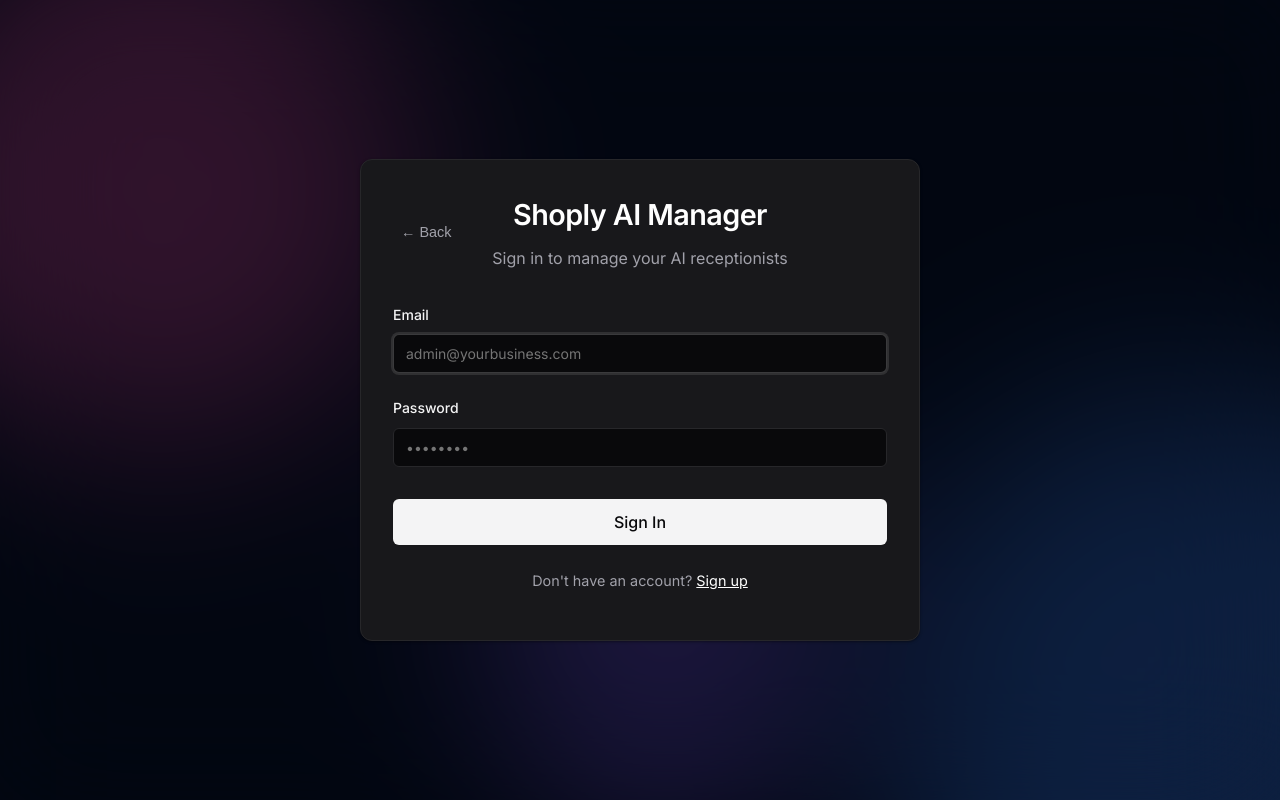
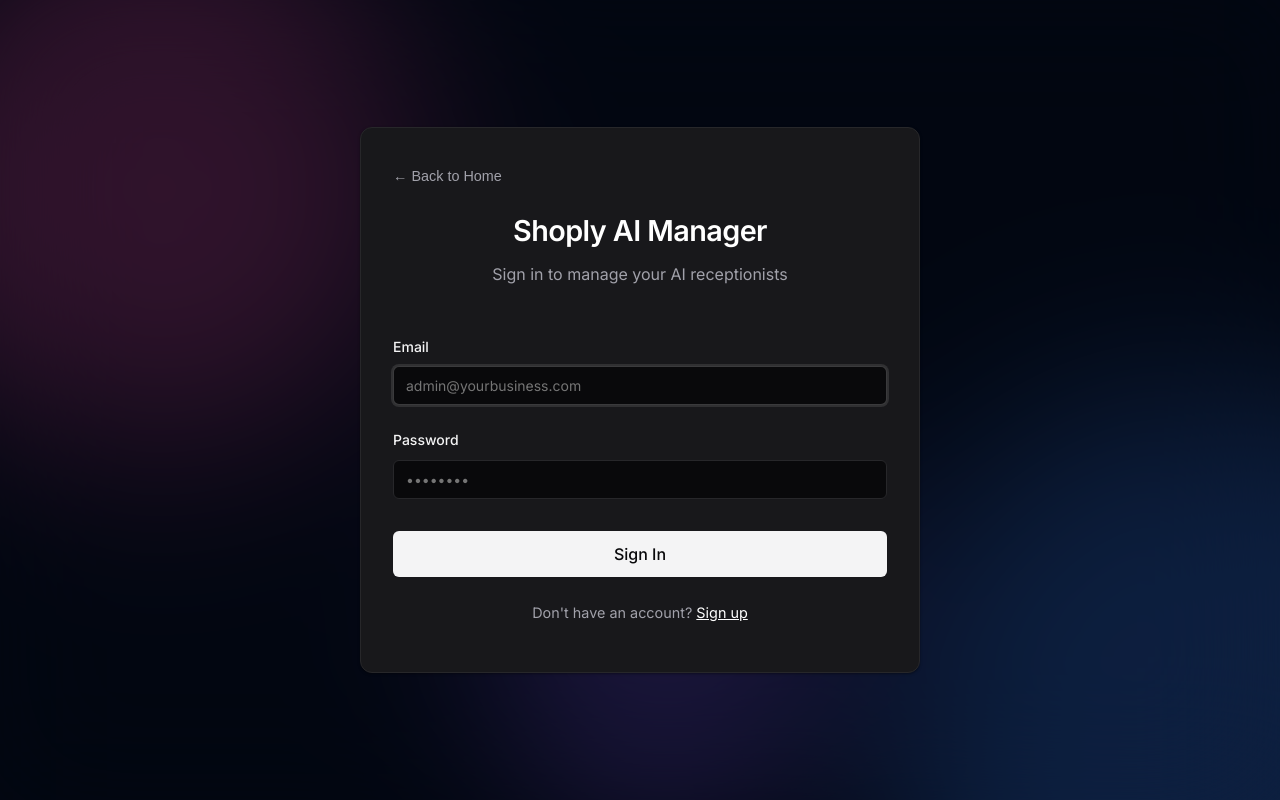
Before and after one commit to whoisadheep/shoply-frontend, a React (Vite) app: page / in a window 1280 px wide. Both pictures are taken after a click on the button "Sign In". Built offline with nearby package versions, Linux system fonts and the light colour scheme.

Commit message:
Fix login screen back button prop and overlap

```diff
--- a/src/App.jsx
+++ b/src/App.jsx
@@ -78,7 +78,7 @@ function App() {
   }
 
   if (!session) {
-    return <LoginScreen />;
+    return <LoginScreen onBack={() => setShowApp(false)} />;
   }
 
   return <Dashboard session={session} />;
@@ -87,7 +87,7 @@ function App() {
 /* ─────────────────────────────────────────────
    Login Screen
    ───────────────────────────────────────────── */
-function LoginScreen() {
+function LoginScreen({ onBack }) {
   const [email, setEmail] = useState('');
   const [password, setPassword] = useState('');
   const [businessName, setBusinessName] = useState('');
@@ -237,18 +237,20 @@ function LoginScreen() {
         {/* Login / Signup Form */}
         {step === 'form' && (
           <>
-            <div style={{ position: 'relative', textAlign: 'center', marginBottom: '2rem' }}>
-              <button
-                type="button"
-                onClick={() => setShowApp(false)}
-                style={{ position: 'absolute', left: 0, top: '50%', transform: 'translateY(-50%)', background: 'none', border: 'none', color: 'var(--text-secondary)', cursor: 'pointer', display: 'flex', alignItems: 'center', gap: '0.25rem', fontSize: '0.9rem', padding: '0.5rem' }}
-              >
-                &larr; Back
-              </button>
-              <h1 style={{ fontSize: '1.8rem', marginBottom: '0.5rem' }}>
+            <div style={{ display: 'flex', flexDirection: 'column', alignItems: 'center', marginBottom: '2rem' }}>
+              <div style={{ width: '100%', display: 'flex', justifyContent: 'flex-start', marginBottom: '1rem' }}>
+                <button
+                  type="button"
+                  onClick={onBack}
+                  style={{ background: 'none', border: 'none', color: 'var(--text-secondary)', cursor: 'pointer', display: 'flex', alignItems: 'center', gap: '0.25rem', fontSize: '0.9rem', padding: '0.5rem', marginLeft: '-0.5rem' }}
+                >
+                  &larr; Back to Home
+                </button>
+              </div>
+              <h1 style={{ fontSize: '1.8rem', marginBottom: '0.5rem', textAlign: 'center' }}>
                 Shoply AI <span style={{ color: 'var(--accent-color)' }}>Manager</span>
               </h1>
-              <p>{mode === 'login' ? 'Sign in to manage your AI receptionists' : 'Set up your AI receptionist in 60 seconds'}</p>
+              <p style={{ textAlign: 'center' }}>{mode === 'login' ? 'Sign in to manage your AI receptionists' : 'Set up your AI receptionist in 60 seconds'}</p>
             </div>
 
             {error && <div className="error-banner">{error}</div>}
```
